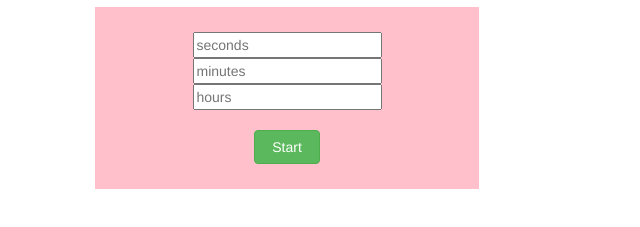
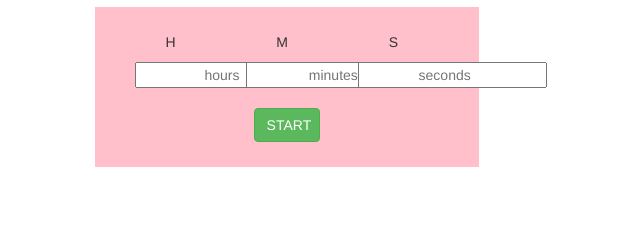
Before and after one commit to ajdw/timer, a plain HTML site: page index.html in a window 1280 px wide. Shown: the part 63-290 px from the top of the page, without its empty margins (353-993 px from the left). Drawn offline with nearby package versions, Linux system fonts and the light colour scheme.

Commit message:
aligned input boxes

```diff
--- a/css/main.css
+++ b/css/main.css
@@ -9,6 +9,16 @@ body {
 	width: 30%;
 }
 
+input {
+	text-align: center;
+	display: inline;
+}
+
+p {
+	display: inline-block;
+	padding-right: 10px;
+}
+
 #start-button {
 	margin-top: 20px;
 	width: 20%;
--- a/index.html
+++ b/index.html
@@ -10,13 +10,21 @@
 
 <h1>Timer</h1>
 <div class = "fluid-row" id = "input-container">
-	<input type = "number" id = "seconds" placeholder = "seconds"></input>
-	<br>
-	<input type = "number" id = "minutes" placeholder = "minutes"></input>
-	<br>
-	<input type = "number" id = "hours" placeholder = "hours"></input>
-	<br>
-	<button class="btn btn-success" id = "start-button">Start</button>
+	<div class = "col-sm-4">
+		<p>H</p>
+		<input type = "number" id = "hours" placeholder = "hours"></input>
+	</div>
+
+	<div class = "col-sm-4">
+		<p>M</p>
+		<input type = "number" id = "minutes" placeholder = "minutes"></input>
+	</div>
+
+	<div class = "col-sm-4">
+		<p>S</p>
+		<input type = "number" id = "seconds" placeholder = "seconds"></input>
+	</div>
+	<button class="btn btn-success" id = "start-button">START</button>
 </div>
 
 
```
